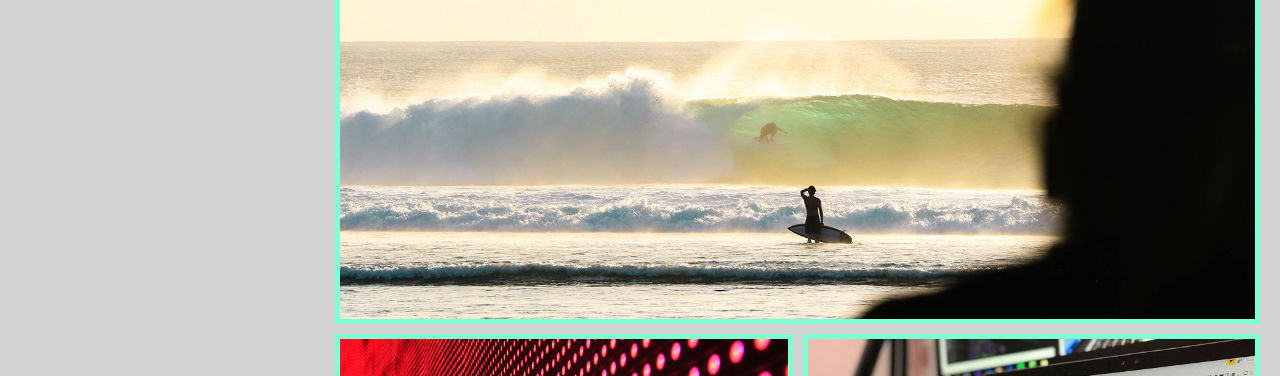
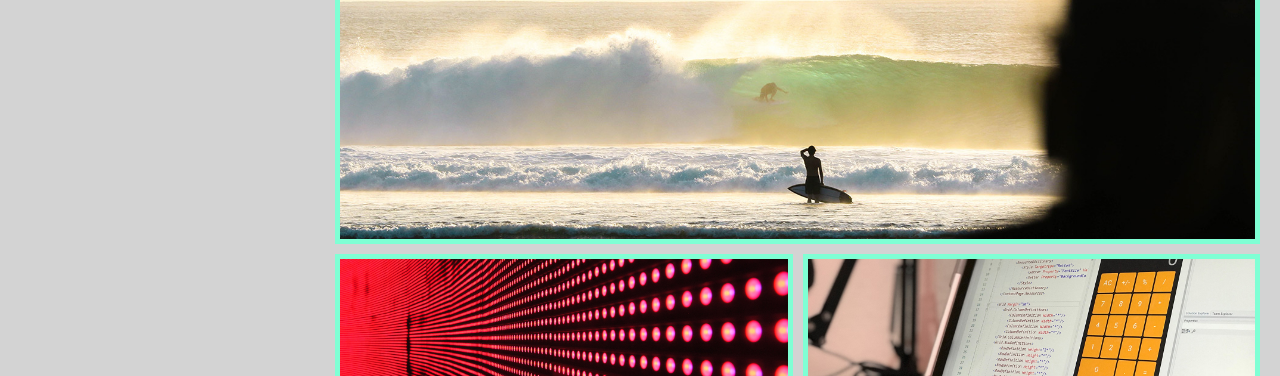
Before and after one commit to chari00/My-Portfolio, a plain HTML site: page index.html in a window 1280 px wide. Shown: the part 724-1100 px from the top of the page. Drawn offline with Linux system fonts and the light colour scheme.

Commit message:
change image size in work section in style.css

```diff
--- a/starter/css/style.css
+++ b/starter/css/style.css
@@ -41,16 +41,16 @@ li a {
 
 li {
   background-color: black;
+  list-style: none;
 
 }
 
 .hero-banner-grid {
+  display: flex;
   background-size: cover;
   align-items: flex-end;
-  display: flex;
   position: relative;
   justify-content: end;
-
 }
 
 .hero-banner {
@@ -90,7 +90,7 @@ h2 {
 .grid-areas {
   display: grid;
   grid-template-columns: repeat(2, 1fr);
-  grid-template-rows: repeat(3, 1fr);
+  /* grid-template-rows: repeat(3, 1fr); */
   grid-auto-rows: minmax (100px, auto);
   grid-template-areas:
     "surf surf"
@@ -100,18 +100,17 @@ h2 {
 }
 
 .grid-templateAreas {
+  display: grid;
   background-position: center;
   background-size: cover;
   background-repeat: no-repeat;
   cursor: pointer;
-  display: grid;
   border: 5px aquamarine solid;
-  height: 380px;
+  height: 150px;
 }
 
 
 #led-lights {
-
   grid-area: led;
   background-image: url("../images/02-portfolio-1.jpg");
 }
@@ -128,6 +127,7 @@ h2 {
 
 #surf {
   grid-area: surf;
+  height: 300px;
   background-image: url("../images/02-portfolio-4.jpg");
 }
 
```
Also changed, not shown: 1 other file.
